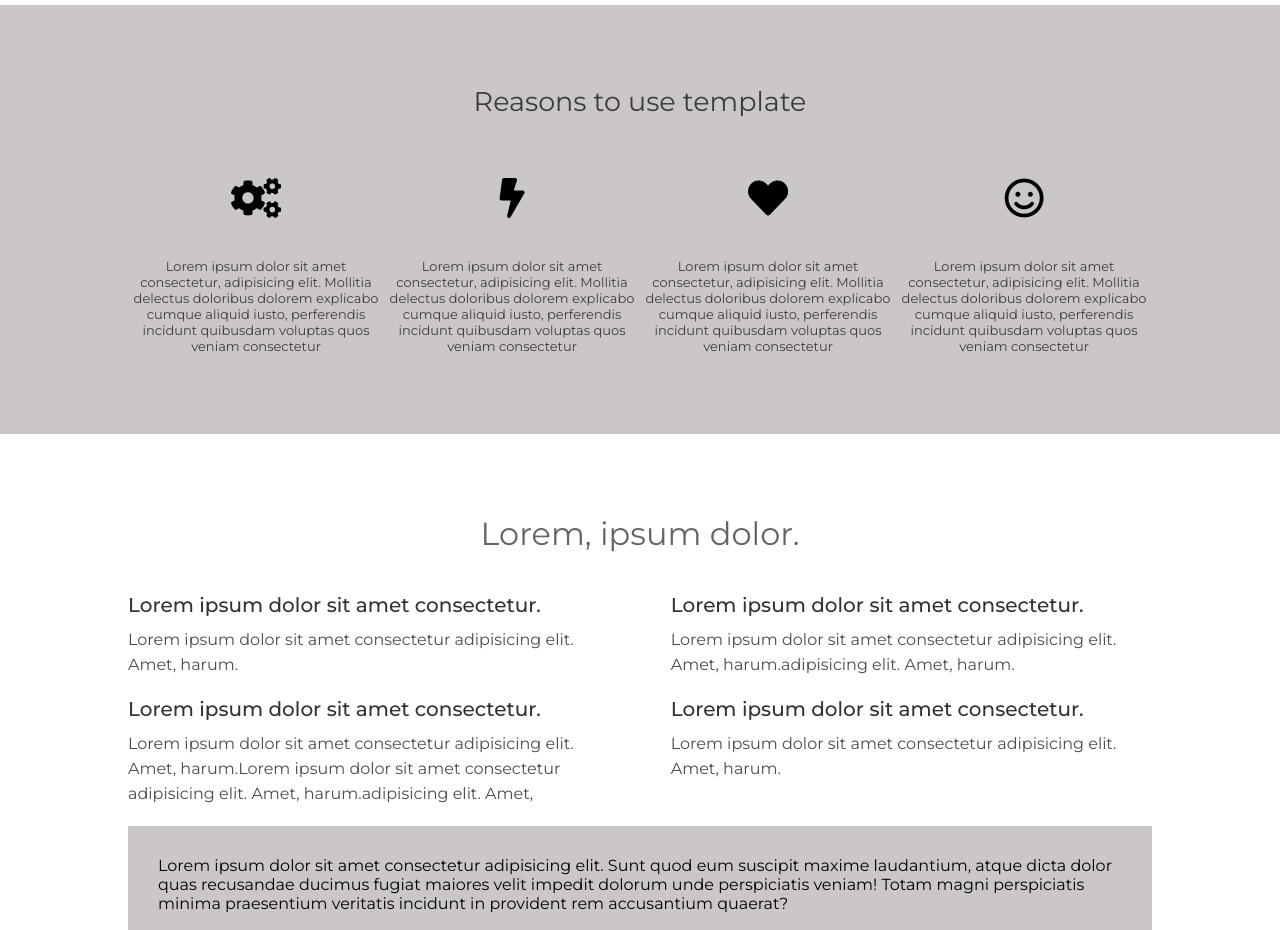
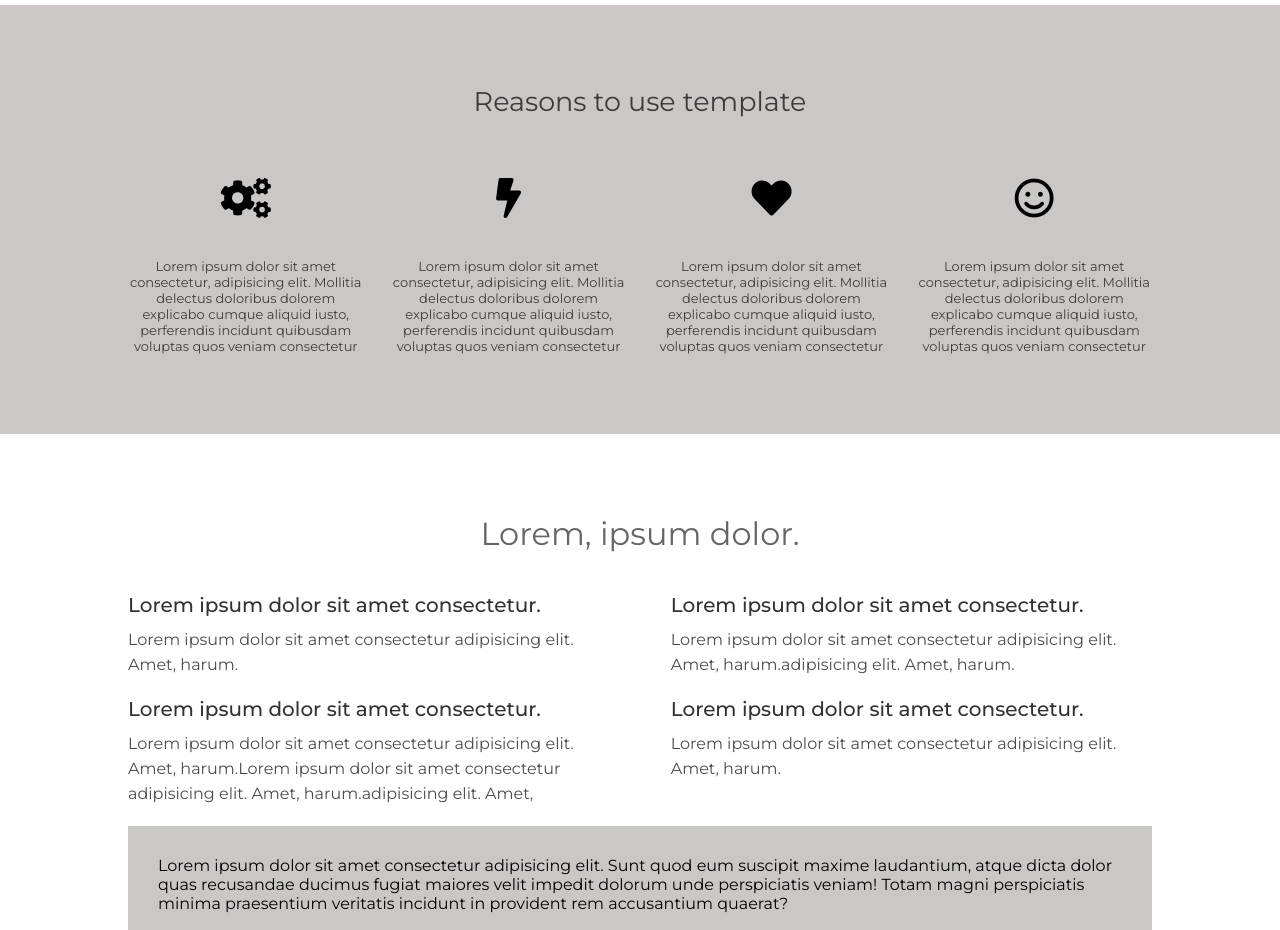
Before and after one commit to Marko026/Progressus, a plain HTML site: page index.html in a window 1280 px wide. Shown: the part 1020-1950 px from the top of the page. Drawn offline with Linux system fonts and the light colour scheme.

Commit message:
ispravka

```diff
--- a/parts/_mixing.scss
+++ b/parts/_mixing.scss
@@ -1,6 +1,6 @@
 @mixin responsive($point) {
   @if $point == desktop {
-    @media screen and (max-width: 1334px) {
+    @media screen and (max-width: 2000px) {
       @content;
     }
   }
--- a/style.scss
+++ b/style.scss
@@ -175,6 +175,9 @@ header {
       flex-wrap: wrap;
     }
     .items {
+      @include responsive(desktop) {
+        flex: 0 0 23%;
+      }
       @include responsive(tablet) {
         flex: 0 0 45%;
       }
```
Also changed, not shown: style.css, 1 other file.
